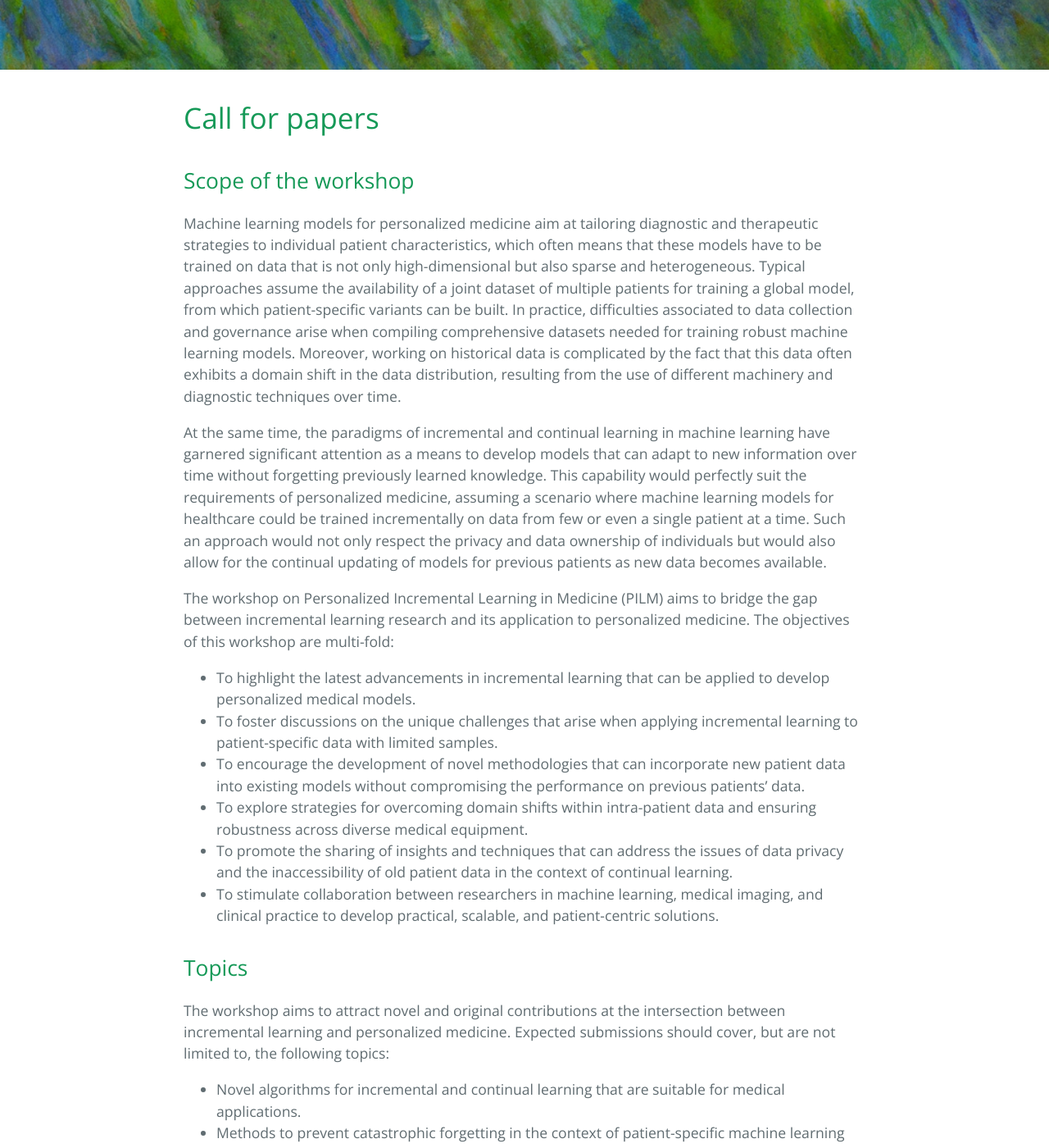
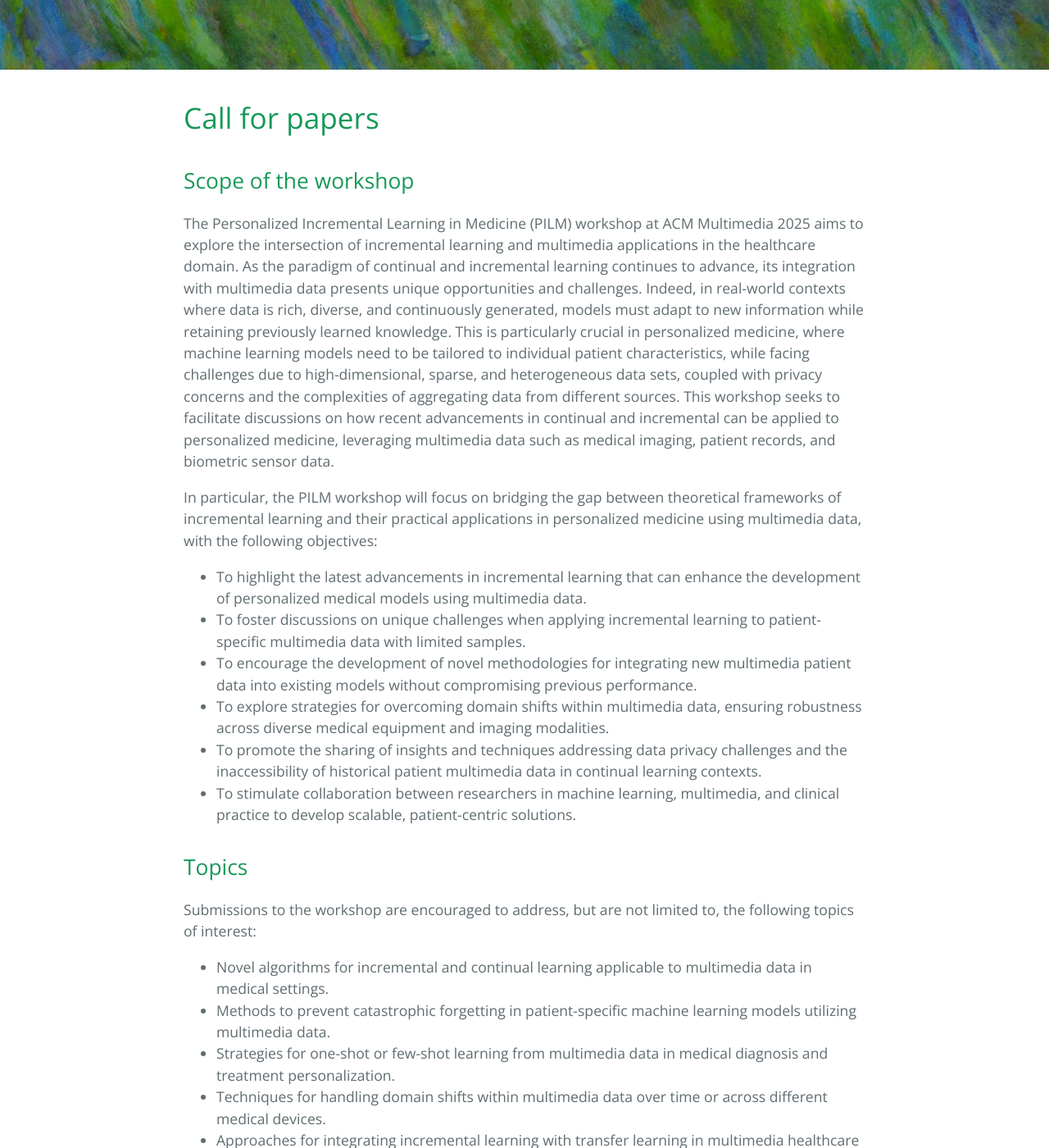
Before and after one commit to acmmm-pilm-2025/acmmm-pilm-2025.github.io, a Jekyll site: the page built from index.md, in a window 1280 px wide and 1400 px high, scrolled down 412 px. Shown: the whole window at 82% size. Built offline with Jekyll 4.4.1, drawn with Linux system fonts in a browser that asks for light colours; some of the changed text lies outside the part shown.

Commit message:
Updated main page

```diff
--- a/index.md
+++ b/index.md
@@ -6,43 +6,35 @@ layout: default
 
 ## Scope of the workshop
 
-Machine learning models for personalized medicine aim at tailoring diagnostic and therapeutic strategies to individual patient characteristics,
-which often means that these models have to be trained on data that is not only high-dimensional but also sparse and heterogeneous.
-Typical approaches assume the availability of a joint dataset of multiple patients for training a global model, from which patient-specific variants can be built.
-In practice, difficulties associated to data collection and governance arise when compiling comprehensive datasets needed for training robust machine learning models.
-Moreover, working on historical data is complicated by the fact that this data often exhibits a domain shift in the data distribution, resulting from
-the use of different machinery and diagnostic techniques over time.
+The Personalized Incremental Learning in Medicine (PILM) workshop at ACM Multimedia 2025 aims to explore the intersection of incremental learning and multimedia applications in the healthcare domain.
+As the paradigm of continual and incremental learning continues to advance, its integration with multimedia data presents unique opportunities and challenges.
+Indeed, in real-world contexts where data is rich, diverse, and continuously generated, models must adapt to new information while retaining previously learned knowledge.
+This is particularly crucial in personalized medicine, where machine learning models need to be tailored to individual patient characteristics, while facing challenges due to high-dimensional, sparse, and heterogeneous data sets, coupled with privacy concerns and the complexities of aggregating data from different sources.
+This workshop seeks to facilitate discussions on how recent advancements in continual and incremental can be applied to personalized medicine, leveraging multimedia data such as medical imaging, patient records, and biometric sensor data.
 
-At the same time, the paradigms of incremental and continual learning in machine learning have garnered significant
-attention as a means to develop models that can adapt to new information over time without forgetting previously learned knowledge.
-This capability would perfectly suit the requirements of personalized medicine, assuming a scenario where machine learning models
-for healthcare could be trained incrementally on data from few or even a single patient at a time.
-Such an approach would not only respect the privacy and data ownership of individuals but would also allow for the continual updating of models for previous
-patients as new data becomes available.
-
-The workshop on Personalized Incremental Learning in Medicine (PILM) aims to bridge the gap between
-incremental learning research and its application to personalized medicine. The objectives of this workshop are multi-fold:
-- To highlight the latest advancements in incremental learning that can be applied to develop personalized medical models.
-- To foster discussions on the unique challenges that arise when applying incremental learning to patient-specific data with limited samples.
-- To encourage the development of novel methodologies that can incorporate new patient data into existing models without compromising the performance on previous patients' data.
-- To explore strategies for overcoming domain shifts within intra-patient data and ensuring robustness across diverse medical equipment.
-- To promote the sharing of insights and techniques that can address the issues of data privacy and the inaccessibility of old patient data in the context of continual learning.
-- To stimulate collaboration between researchers in machine learning, medical imaging, and clinical practice to develop practical, scalable, and patient-centric solutions.
+In particular, the PILM workshop will focus on bridging the gap between theoretical frameworks of incremental learning and their practical applications in personalized medicine using multimedia data, with the following objectives:
+* To highlight the latest advancements in incremental learning that can enhance the development of personalized medical models using multimedia data.
+* To foster discussions on unique challenges when applying incremental learning to patient-specific multimedia data with limited samples.
+* To encourage the development of novel methodologies for integrating new multimedia patient data into existing models without compromising previous performance.
+* To explore strategies for overcoming domain shifts within multimedia data, ensuring robustness across diverse medical equipment and imaging modalities.
+* To promote the sharing of insights and techniques addressing data privacy challenges and the inaccessibility of historical patient multimedia data in continual learning contexts.
+* To stimulate collaboration between researchers in machine learning, multimedia, and clinical practice to develop scalable, patient-centric solutions.
 
 ## Topics
 
-The workshop aims to attract novel and original contributions at the intersection between incremental learning and personalized medicine.
-Expected submissions should cover, but are not limited to, the following topics:
-- Novel algorithms for incremental and continual learning that are suitable for medical applications.
-- Methods to prevent catastrophic forgetting in the context of patient-specific machine learning models.
-- Strategies for one-shot or few-shot learning in medical diagnosis and treatment personalization.
-- Techniques for handling domain shifts within a patient's data over time or across different medical devices.
-- Approaches to integrate incremental learning with transfer learning in medicine.
-- Evaluation metrics and methodologies for assessing the performance of incremental learning systems in personalized medicine.
-- Ethical considerations and data privacy solutions in the development of incremental learning models for healthcare.
-- Case studies and practical applications of incremental learning in medical imaging, patient monitoring, and other areas of personalized medicine.
-- Discussions on the limitations of current datasets and proposals for new data collection efforts that support incremental learning research in medicine.
-- Interdisciplinary research that combines insights from clinical practice, medical imaging, and machine learning to advance personalized medicine.
+Submissions to the workshop are encouraged to address, but are not limited to, the following topics of interest:
+* Novel algorithms for incremental and continual learning applicable to multimedia data in medical settings.
+* Methods to prevent catastrophic forgetting in patient-specific machine learning models utilizing multimedia data.
+* Strategies for one-shot or few-shot learning from multimedia data in medical diagnosis and treatment personalization.
+* Techniques for handling domain shifts within multimedia data over time or across different medical devices.
+* Approaches for integrating incremental learning with transfer learning in multimedia healthcare applications.
+* Evaluation metrics and methodologies for assessing incremental learning systems' performance in personalized medicine.
+* Ethical considerations and data privacy solutions in developing incremental learning models using multimedia data.
+* Case studies and practical applications of incremental learning in medical imaging, patient monitoring, and other areas of personalized medicine.
+* Discussions on current datasets' limitations and proposals for new multimedia data collection efforts supporting incremental learning research in medicine.
+* Methods for fine-tuning foundation models to specific institutions or multimedia applications.
+* Interdisciplinary research combining insights from clinical practice, multimedia, and machine learning to advance personalized medicine.
+
 
 <!--
 
```
